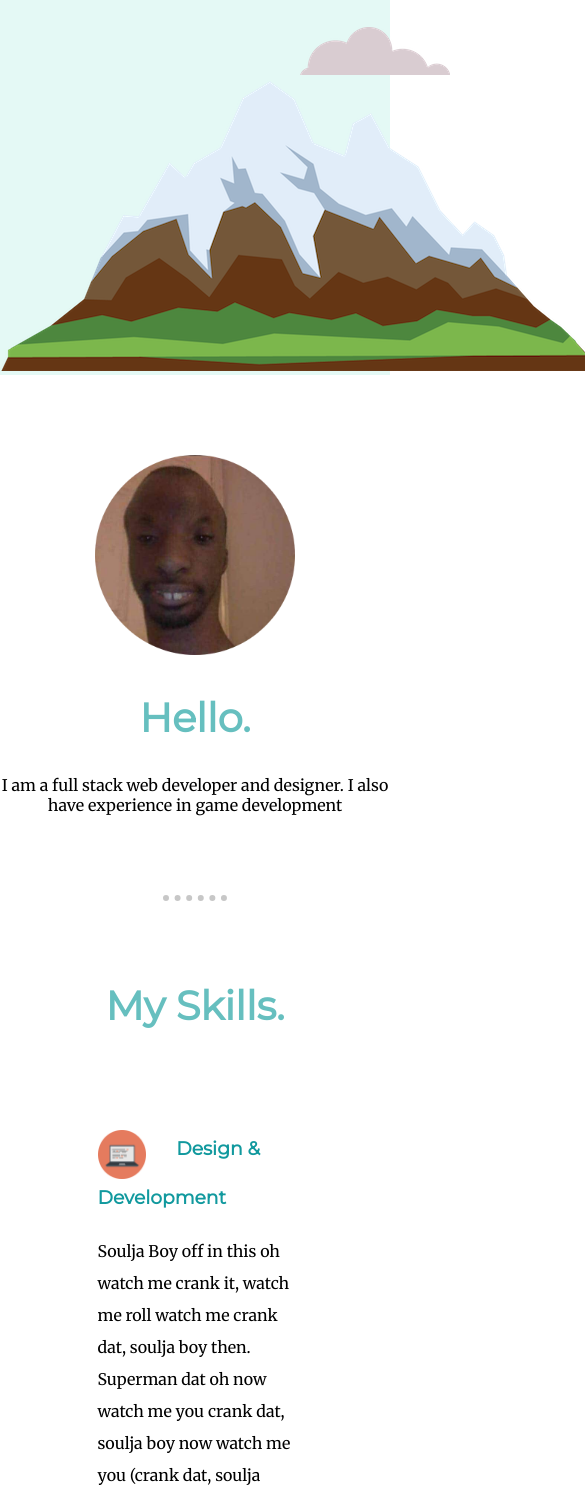
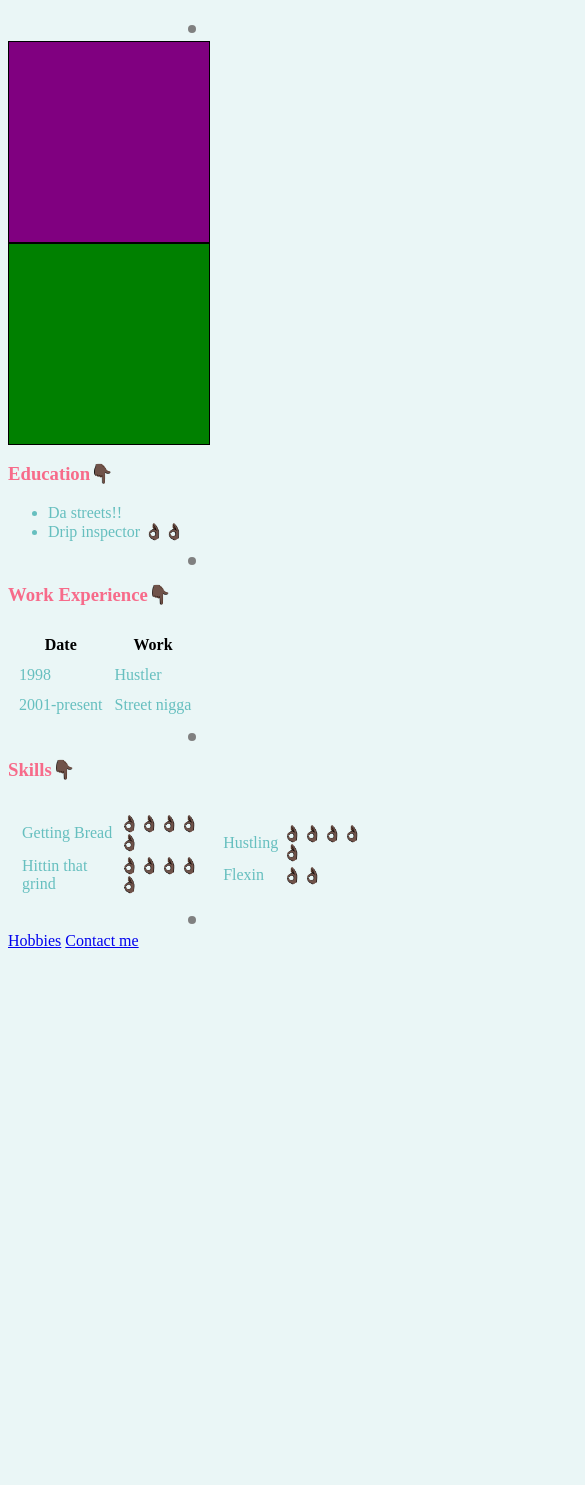
Before and after one commit to Grekus14/cv, a plain HTML site: page index.html in a window 390 px wide. Shown: the part 515-2000 px from the top of the page, 585 px wide, since content can reach past the window. After the commit the page ends 1473 px from the top, so only its background shows below. Drawn offline with Linux system fonts and the light colour scheme.

Commit message:
Added temporary features for mobile testing

```diff
--- a/css/styles.css
+++ b/css/styles.css
@@ -1,125 +1,39 @@
 body {
-    margin: 0;
-    text-align: center;
-    font-family: 'Merriweather', serif;
-}
-
-h1 {
-    font-family: 'Sacramento', cursive;
-    font-size: 5.625rem;
-    margin: 50px auto 0 auto;
-    color: #66BFBF;
-}
-
-h2 {
-    font-family: 'Montserrat', sans-serif;
-    font-size: 2.5rem;
-    color: #66BFBF;
-}
-
-h3 {
-    font-family: 'Montserrat', sans-serif;
-    color: #11999E;
-}
-
-a {
-    color: #11999E;
-    font-family: 'Montserrat', sans-serif;
-    font-style: normal;
-    text-decoration: none;
-    font-weight: bold;
-    margin: 2rem;
+    background-color: #eaf6f6;
 }
 
 hr {
-    height: 0;
-    width: 4rem;
-    border-style: dotted none none none;
-    border-width: 6px;
-    border-color: #c7c7c7;
-    margin: 5rem auto;
+    border-style: none;
+    border-top-style: dotted;
+    border-width: 8px;
+    border-color: grey;
+    width: 4%;
 }
 
-/*######################### CLASS SELECTORS ###########################*/
-.top-container {
-    padding-top: 100px;
-    position: relative;
-    background-color: #e4f9f5;
+h1, h2, h3 {
+    color: #f76b8a;
 }
 
-.middle-containter {
-    background-color: white;
+p, li, td {
+    color: #66bfbf;
 }
 
-.bottom-container {
-    background-color: #66BFBF;
-    padding: 3rem;
+div {
+    width: 200px;
+    height: 200px;
+    background-color: green;
+    border: solid 1px;
 }
 
-.contact-me {
-    width: 80%;
-    margin: auto;
+
+@media (max-width: 900px) {
+
+.first-div {
+    background-color: purple;
 }
 
-.skill-row {
-    width: 50%;
-    margin: 100px auto;
-    text-align: left;
-    line-height: 2;
-}
 
-.subtitle {
-    font-weight: normal;
-}
 
-.bottom-cloud {
-    position: absolute;
-    left: 300px;
-    bottom: 300px;
-}
 
-.top-cloud {
-    position: absolute;
-    top: 70px;
-    right: 300px;
-}
-
-.computer-img {
-    width: 25%;
-    float: left;
-    margin-right: 30px;
-}
-
-.chilli-img {
-    width: 25%;
-    float: right;
-    margin-left: 30px;
-}
-
-.profile-img {
-    width: 200px;
-    margin-top: 5rem;
-}
-
-.btn {
-    -webkit-border-radius: 20px;
-    -moz-border-radius: 20px;
-    border-radius: 10px;
-    color: #FFFFFF;
-    font-size: 20px;
-    padding: 10px 15px;
-    background-color: #11999E;
-    text-decoration: none;
-    display: inline-block;
-    cursor: pointer;
-    text-align: center;
-
-    margin: 2rem auto 5rem;
-}
-
-.bottom-container p {
-    color: white;
-    font-size: 13px;
-    margin: 2rem auto 0;
 
 }
--- a/index.html
+++ b/index.html
@@ -3,64 +3,111 @@
 
 <head>
     <meta charset="utf-8">
-    <title>Jacquese</title>
+    <title>💦 - Yo</title>
     <link rel="stylesheet" href="css/styles.css">
-    <link rel="icon" href="favicon.ico">
-    <link href="https://fonts.googleapis.com/css2?family=Merriweather&family=Montserrat&family=Sacramento&display=swap" rel="stylesheet">
 </head>
 
 <body>
+    <table cellspacing="20">
+        <tr>
+            <td>
+                <img src="img.png" alt="street nigga image">
+            </td>
+            <td>
+                <h1>It's ya boi Jacquese👉🏿👌💦</h1>
+                <p><em><strong><a href="https://www.youtube.com/watch?v=QNsCxa4BZB8">Profesional street nigga</a></strong> since 1998</em></p>
+                <p>
+                    Soulja Boy off in this oh <br>
+                    Watch me crank it, watch me roll <br>
+                    Watch me crank dat, Soulja Boy <br>
+                    Then Superman dat oh <br>
+                </p>
+                <h2><strong><em>-Soulja Boy, 2007</em></strong></h2>
+            </td>
+        </tr>
+    </table>
+    <hr>
 
-    <div class="top-container">
-        <img class="top-cloud" src="images/cloud.png" alt="cloud-img">
-        <h1>I'm Jacquese.</h1>
-        <h2 class="subtitle">a hustler.</h2>
-        <img class="bottom-cloud" src="images/cloud.png" alt="cloud-img">
-        <img src="images/mountain.png" alt="mountain-img">
-    </div>
+    <div class="first-div"></div>
+
+    <div class="second-div"></div>
+
+    <h3>Education👇🏿</h3>
+    <ul>
+        <li>Da streets!!</li>
+        <li>Drip inspector 👌🏿👌🏿</li>
+    </ul>
+    <hr>
 
 
-    <div class="middle-container">
-        <div class="profile">
-            <img class="profile-img" src="images/jacquese.png" alt="profile-image">
-            <h2>Hello.</h2>
-            <p>I am a full stack web developer and designer. I also have experience in game development</p>
-        </div>
-        <hr>
-        <div class="skills">
-            <h2>My Skills.</h2>
-            <div class="skill-row">
-                <img class="computer-img" src="images/computer.png" alt="computer-img">
-                <h3>Design & Development</h3>
-                <p>
-                    Soulja Boy off in this oh watch me crank it, watch me roll watch me crank dat, soulja boy then. Superman dat oh now watch me you crank dat, soulja boy now watch me you (crank dat, soulja boy) now watch me you.
-                </p>
-            </div>
-            <div class="skill-row">
-                <img class="chilli-img" src="images/chillies.png" alt="chillies-img">
-                <h3>Crank That</h3>
-                <p>
-                    I'm jocking on you, I'm jockin on you and if we get the fightin then I'm cocking on you, then. I'm cockin' on you you catch me at yo local party
-                </p>
-            </div>
-        </div>
-        <hr>
-        <div class="contact-me">
-            <h2>Get In Touch</h2>
-            <h3>Lorem ipsum dolor sit amet, non elit.</h3>
-            <p>Lorem ipsum dolor sit amet, in quis, aenean amet. Phasellus sodales, tellus donec dui, ornare erat.</p>
-            <a class="btn" href="mailto:name@email.com">CONTACT ME</a>
-        </div>
-    </div>
+    <h3>Work Experience👇🏿</h3>
+    <table cellspacing="10">
+        <thead>
+            <tr>
+                <th>Date</th>
+                <th>Work</th>
+            </tr>
+        </thead>
+        <tbody>
+            <tr>
+                <td>1998</td>
+                <td>Hustler</td>
+            </tr>
+            <tr>
+                <td>2001-present</td>
+                <td>Street nigga</td>
+            </tr>
+        </tbody>
+        <tfoot>
+
+        </tfoot>
+    </table>
+    <hr>
 
 
-    <div class="bottom-container">
-        <a class="footer-link" href="https://www.linkedin.com/">LinkedIn</a>
-        <a class="footer-link" href="https://twitter.com/">Twitter</a>
-        <a class="footer-link" href="https://www.appbrewery.co/">Website</a>
-        <p>© 2020 Đorđe Popović</p>
-    </div>
+    <h3>Skills👇🏿</h3>
+    <table cellspacing="10">
+        <tbody>
+            <tr>
+                <td>
+                    <table>
+                        <tbody>
+                            <tr>
+                                <td>Getting Bread</td>
+                                <td>👌🏿👌🏿👌🏿👌🏿👌🏿</td>
+                            </tr>
+                            <tr>
+                                <td>Hittin that grind</td>
+                                <td>👌🏿👌🏿👌🏿👌🏿👌🏿</td>
+                            </tr>
+                        </tbody>
+                    </table>
+                </td>
+                <td>
+                    <table>
+                        <tbody>
+                            <tr>
+                                <td>
+                                    Hustling
+                                </td>
+                                <td>👌🏿👌🏿👌🏿👌🏿👌🏿</td>
+                            </tr>
+                            <tr>
+                                <td>
+                                    Flexin
+                                </td>
+                                <td>👌🏿👌🏿</td>
+                            </tr>
+                        </tbody>
+                    </table>
+                </td>
+            </tr>
+        </tbody>
+    </table>
 
+    <hr>
+    <a href="hobbies.html">Hobbies</a>
+    <a href="contacts.html">Contact me</a>
 </body>
 
 </html>
```
Also changed, not shown: contacts.html (+1 -0 lines), hobbies.html (+1 -0 lines), img.png.
